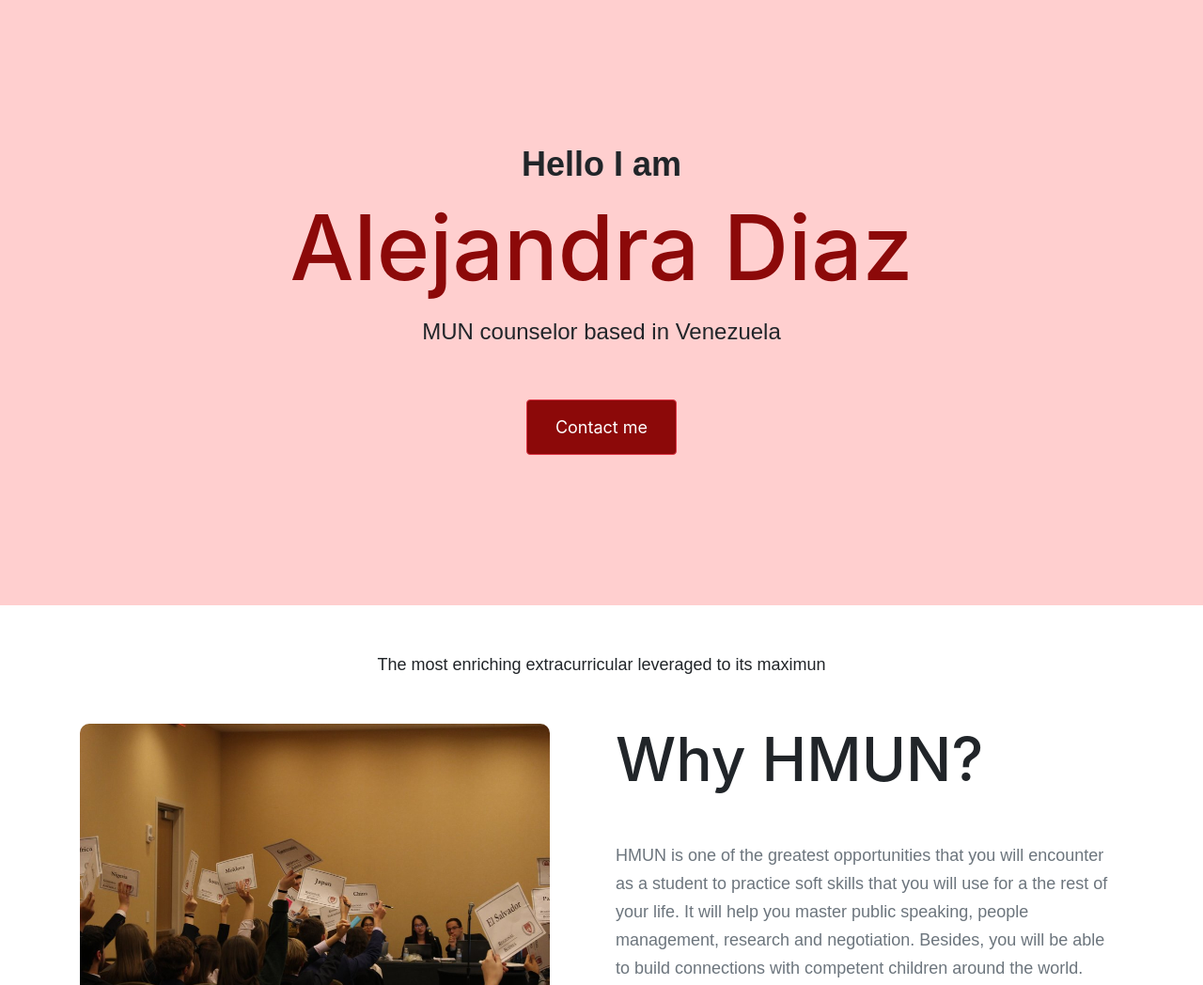
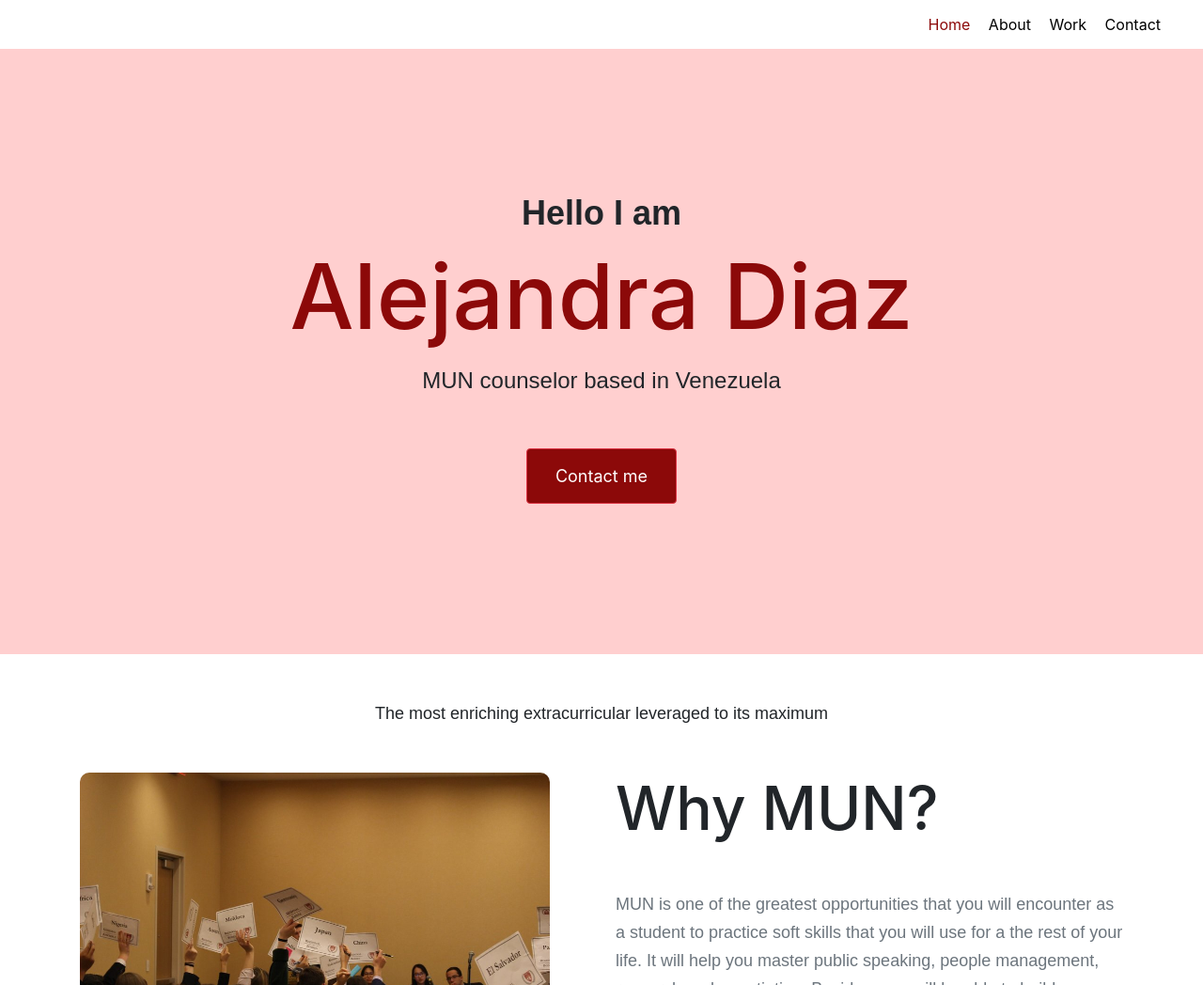
Before and after one commit to coderadiaz/MUN-portfolio-Alejandra-Diaz, a plain HTML site: page index.html in a window 1280 px wide. Shown: the top 1048 px of the page at 94% size. Drawn offline with nearby package versions, Linux system fonts and the light colour scheme.

Commit message:
Header ready

```diff
--- a/index.html
+++ b/index.html
@@ -27,6 +27,16 @@
     <link rel="stylesheet" href="style/style.css" />
   </head>
   <body>
+    <nav class="d-flex justify-content-between">
+      <div class="container nav-div">
+        <ul>
+          <li><a href="/" class="active">Home</a></li>
+          <li><a href="/about.html">About</a></li>
+          <li><a href="/work.html">Work</a></li>
+          <li><a href="/contact.html">Contact</a></li>
+        </ul>
+      </div>
+    </nav>
     <div class="hero">
       <p>Hello I am</p>
       <h1>Alejandra Diaz</h1>
@@ -34,7 +44,7 @@
       <a href="#" class="btn btn-danger">Contact me</a>
     </div>
     <p class="text-center m-5">
-      The most enriching extracurricular leveraged to its maximun
+      The most enriching extracurricular leveraged to its maximum
     </p>
     <div class="container">
       <div class="row mb-5">
@@ -43,9 +53,9 @@
         </div>
         <div class="col">
           <div class="project-description">
-            <h2 class="mb-5">Why HMUN?</h2>
+            <h2 class="mb-5">Why MUN?</h2>
             <p class="text-muted">
-              HMUN is one of the greatest opportunities that you will encounter
+              MUN is one of the greatest opportunities that you will encounter
               as a student to practice soft skills that you will use for a the
               rest of your life. It will help you master public speaking, people
               management, research and negotiation. Besides, you will be able to
@@ -59,7 +69,7 @@
           <div class="project-description">
             <h2 class="mb-5">Why should you pursue an award?</h2>
             <p class="text-muted">
-              An award in HMUN can bring you many academic and professional
+              An award in MUN can bring you many academic and professional
               opportunities. It is a reflect of your leadership, negotiation,
               research, and critical thinking; which are appealing traits for
               college admissions and recruiting companies.
--- a/style/style.css
+++ b/style/style.css
@@ -20,6 +20,31 @@ img {
   width: 500px;
   border-radius: 10px;
 }
+nav {
+  padding: 5px 0;
+}
+nav ul {
+  padding: 0;
+  margin: 0;
+  text-align: right;
+}
+nav li {
+  line-height: 42px;
+  display: inline;
+  list-style: none;
+  margin-left: 15px;
+}
+nav a {
+  text-decoration: none;
+  color: black;
+  transition: all 100ms ease-in-out;
+}
+nav a:hover,
+nav a.active {
+  color: var(--branding-color);
+  text-decoration: none;
+}
+
 .delegate-name {
   text-align: center;
   margin-top: 15px;
@@ -72,6 +97,9 @@ img {
   display: block;
   margin: 0 auto;
 }
+.nav-div {
+  margin-right: 30px;
+}
 @media (max-width: 992px) {
   h1 {
     font-size: 44px;
```
